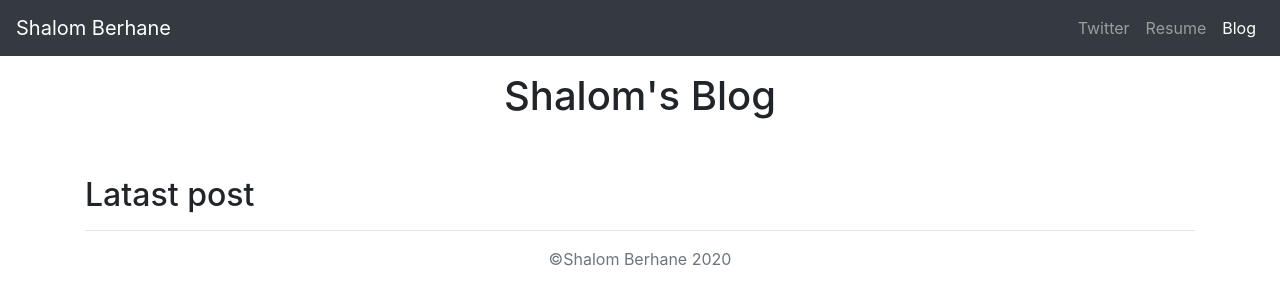
After one commit to Shalom-Berhane/portfolio_project, a Django app: page /blog/ in a window 1280 px wide. The commit adds this page. Shown: the top 305 px of the page. Run offline with Django 3.2, Linux system fonts and the light colour scheme; data that the repository does not hold is empty; some libraries are stand-ins or nearby versions.

Commit message:
add blog object

```diff
--- /dev/null
+++ b/blog/templates/blog/allblogs.html
@@ -0,0 +1,92 @@
+
+<!doctype html>
+<html lang="en">
+<head>
+    <meta charset="utf-8">
+    <meta name="viewport" content="width=device-width, initial-scale=1, shrink-to-fit=no">
+    <meta name="description" content="">
+    <meta name="author" content="Mark Otto, Jacob Thornton, and Bootstrap contributors">
+    <meta name="generator" content="Jekyll v3.8.6">
+    <title>Album example · Bootstrap</title>
+
+    <link rel="canonical" href="https://getbootstrap.com/docs/4.4/examples/album/">
+
+    <!-- Bootstrap core CSS -->
+    <link rel="stylesheet" href="https://stackpath.bootstrapcdn.com/bootstrap/4.4.1/css/bootstrap.min.css" integrity="sha384-Vkoo8x4CGsO3+Hhxv8T/Q5PaXtkKtu6ug5TOeNV6gBiFeWPGFN9MuhOf23Q9Ifjh" crossorigin="anonymous">
+
+    <!-- Favicons -->
+    <link rel="apple-touch-icon" href="/docs/4.4/assets/img/favicons/apple-touch-icon.png" sizes="180x180">
+    <link rel="icon" href="/docs/4.4/assets/img/favicons/favicon-32x32.png" sizes="32x32" type="image/png">
+    <link rel="icon" href="/docs/4.4/assets/img/favicons/favicon-16x16.png" sizes="16x16" type="image/png">
+    <link rel="manifest" href="/docs/4.4/assets/img/favicons/manifest.json">
+    <link rel="mask-icon" href="/docs/4.4/assets/img/favicons/safari-pinned-tab.svg" color="#563d7c">
+    <link rel="icon" href="/docs/4.4/assets/img/favicons/favicon.ico">
+    <meta name="msapplication-config" content="/docs/4.4/assets/img/favicons/browserconfig.xml">
+    <meta name="theme-color" content="#563d7c">
+
+
+    <style>
+        .bd-placeholder-img {
+            font-size: 1.125rem;
+            text-anchor: middle;
+            -webkit-user-select: none;
+            -moz-user-select: none;
+            -ms-user-select: none;
+            user-select: none;
+        }
+
+        @media (min-width: 768px) {
+            .bd-placeholder-img-lg {
+                font-size: 3.5rem;
+            }
+        }
+    </style>
+    <!-- Custom styles for this template -->
+    <link href="album.css" rel="stylesheet">
+</head>
+<body>
+<header>
+    <nav class="navbar navbar-expand-lg navbar-dark bg-dark">
+        <a class="navbar-brand" href="#">Shalom Berhane</a>
+        <button class="navbar-toggler" type="button" data-toggle="collapse" data-target="#navbarNavAltMarkup" aria-controls="navbarNavAltMarkup" aria-expanded="false" aria-label="Toggle navigation">
+            <span class="navbar-toggler-icon"></span>
+        </button>
+        <div class="collapse navbar-collapse" id="navbarNavAltMarkup">
+            <div class="navbar-nav ml-auto">
+                <a class="nav-item nav-link" href="#">Twitter</a>
+                <a class="nav-item nav-link" href="#">Resume</a>
+                <a class="nav-item nav-link active" href="#">Blog</a>
+            </div>
+        </div>
+    </nav>
+</header>
+
+<main role="main">
+    <div class="container">
+        <h1 class="text-center pt-3">Shalom's Blog</h1>
+        <br/>
+        <br/>
+        <h2>Latast post</h2>
+        <hr/>
+        {% for blog in blogs.all %}
+            <a href=""> <h3>{{blog.title}}</h3></a>
+            {{ blog.pub_data }}
+            <br />
+            <img class="img-fluid" src="{{ blog.image.url }}" width="200" heght="200" />
+            <br />
+            <p>{{ blog.body }}</p>
+        {% endfor %}
+    </div>
+</main>
+
+<footer class="text-muted">
+    <div class="container text-center">
+        <p>©Shalom Berhane {% now "Y" %}</p>
+    </div>
+</footer>
+<script src="https://code.jquery.com/jquery-3.4.1.slim.min.js" integrity="sha384-J6qa4849blE2+poT4WnyKhv5vZF5SrPo0iEjwBvKU7imGFAV0wwj1yYfoRSJoZ+n" crossorigin="anonymous"></script>
+<script>window.jQuery || document.write('<script src="/docs/4.4/assets/js/vendor/jquery.slim.min.js"><\/script>')</script><script src="/docs/4.4/dist/js/bootstrap.bundle.min.js" integrity="sha384-6khuMg9gaYr5AxOqhkVIODVIvm9ynTT5J4V1cfthmT+emCG6yVmEZsRHdxlotUnm" crossorigin="anonymous"></script></body>
+<script src="https://code.jquery.com/jquery-3.4.1.slim.min.js" integrity="sha384-J6qa4849blE2+poT4WnyKhv5vZF5SrPo0iEjwBvKU7imGFAV0wwj1yYfoRSJoZ+n" crossorigin="anonymous"></script>
+<script src="https://cdn.jsdelivr.net/npm/popper.js@1.16.0/dist/umd/popper.min.js" integrity="sha384-Q6E9RHvbIyZFJoft+2mJbHaEWldlvI9IOYy5n3zV9zzTtmI3UksdQRVvoxMfooAo" crossorigin="anonymous"></script>
+<script src="https://stackpath.bootstrapcdn.com/bootstrap/4.4.1/js/bootstrap.min.js" integrity="sha384-wfSDF2E50Y2D1uUdj0O3uMBJnjuUD4Ih7YwaYd1iqfktj0Uod8GCExl3Og8ifwB6" crossorigin="anonymous"></script>
+</html>
--- /dev/null
+++ b/blog/urls.py
@@ -0,0 +1,6 @@
+from django.urls import path
+from . import views
+
+urlpatterns = [
+    path('', views.allblogs, name='allblogs'),
+]
--- a/blog/views.py
+++ b/blog/views.py
@@ -1,3 +1,6 @@
 from django.shortcuts import render
+from .models import Blog
 
-# Create your views here.
+def allblogs(request):
+    blogs = Blog.objects
+    return render(request, 'blog/allblogs.html', {'blogs': blogs})
--- a/jobs/templates/jobs/home.html
+++ b/jobs/templates/jobs/home.html
@@ -88,7 +88,6 @@
         </div>
           {% endfor %}
 
-
       </div>
     </div>
   </div>
--- a/portfolio/urls.py
+++ b/portfolio/urls.py
@@ -1,20 +1,5 @@
-"""portfolio URL Configuration
-
-The `urlpatterns` list routes URLs to views. For more information please see:
-    https://docs.djangoproject.com/en/2.0/topics/http/urls/
-Examples:
-Function views
-    1. Add an import:  from my_app import views
-    2. Add a URL to urlpatterns:  path('', views.home, name='home')
-Class-based views
-    1. Add an import:  from other_app.views import Home
-    2. Add a URL to urlpatterns:  path('', Home.as_view(), name='home')
-Including another URLconf
-    1. Import the include() function: from django.urls import include, path
-    2. Add a URL to urlpatterns:  path('blog/', include('blog.urls'))
-"""
 from django.contrib import admin
-from django.urls import path
+from django.urls import path, include
 from django.conf import settings
 from django.conf.urls.static import static
 import jobs.views
@@ -22,4 +7,5 @@ import jobs.views
 urlpatterns = [
     path('admin/', admin.site.urls),
     path('', jobs.views.home, name='home'),
+    path('blog/', include('blog.urls')),
 ] + static(settings.MEDIA_URL, document_root=settings.MEDIA_ROOT)
```
Also changed, not shown: blog/migrations2/0001_initial.py (deleted, +0 -22 lines), blog/migrations2/0002_remove_blog_pub_data.py (deleted, +0 -17 lines), blog/migrations2/0003_auto_20200430_1242.py (deleted, +0 -28 lines), blog/migrations2/0004_auto_20200430_1244.py (deleted, +0 -18 lines), blog/migrations2/0005_auto_20200430_1249.py (deleted, +0 -18 lines), blog/migrations2/0006_auto_20200430_1303.py (deleted, +0 -28 lines), blog/migrations2/0007_auto_20200430_1311.py (deleted, +0 -21 lines), blog/migrations2/0008_remove_blog_title.py (deleted, +0 -17 lines), blog/migrations2/0009_blog_title.py (deleted, +0 -18 lines), blog/migrations2/0010_remove_blog_title.py (deleted, +0 -17 lines), blog/migrations2/__init__.py (deleted).
